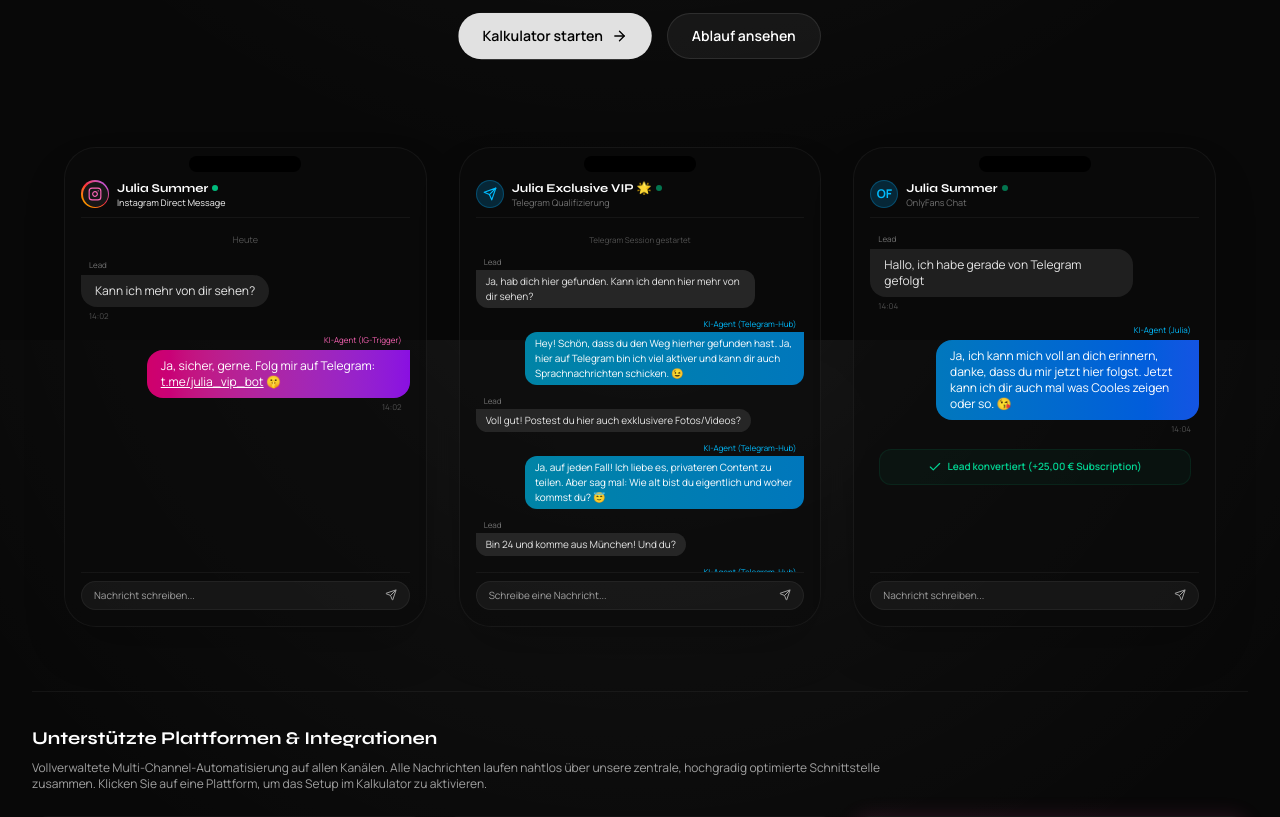
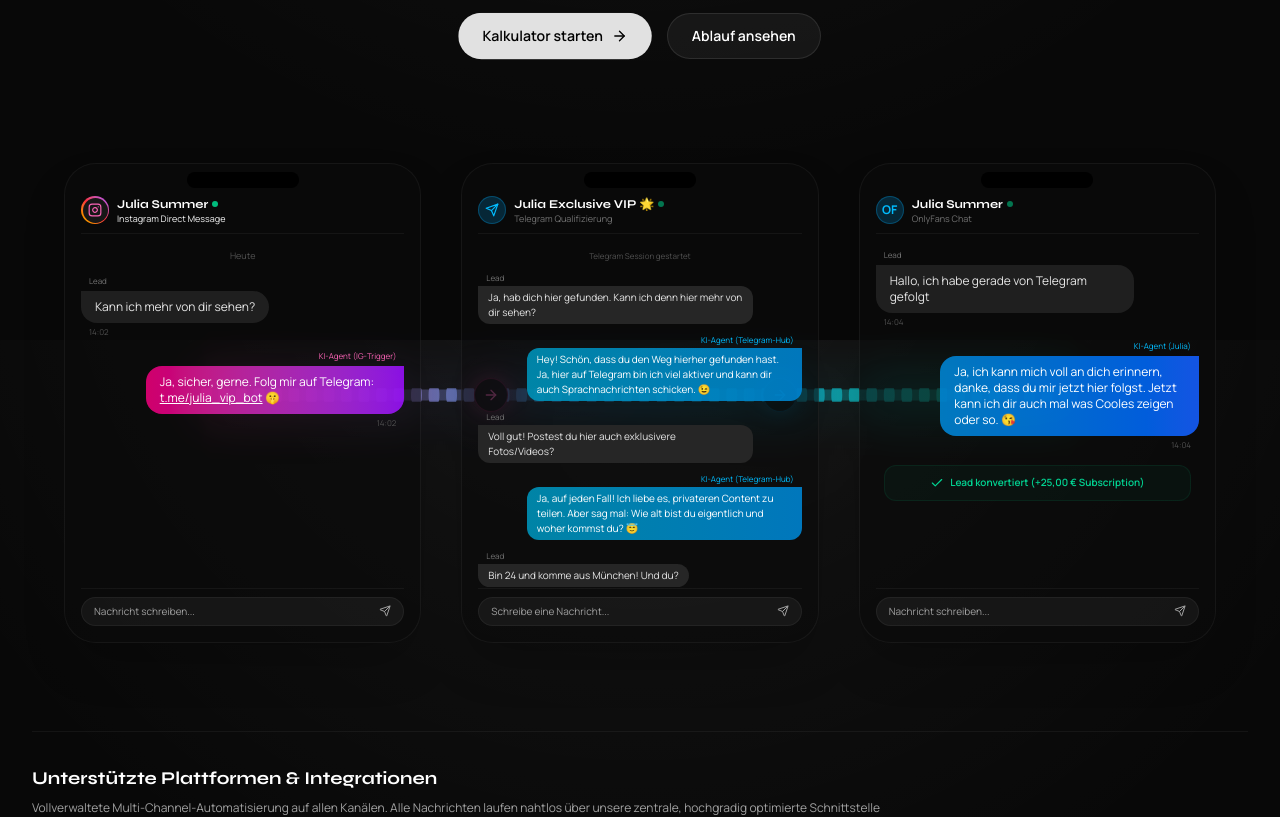
Before and after one commit to Jonaspwittmann/Marketing-Multi-Channel-Funnel, a React (Vite) app: page / in a window 1280 px wide. Shown: the part 460-1277 px from the top of the page. Built offline with nearby package versions, Linux system fonts and the light colour scheme.

Commit message:
Add animated visual flow between phones (IG -> TG -> OF)

```diff
--- a/src/App.tsx
+++ b/src/App.tsx
@@ -530,8 +530,34 @@
             </div>
           </div>
 
-          {/* 3 Handys Side-by-Side */}
-          <div className="grid grid-cols-1 md:grid-cols-3 gap-8 max-w-6xl mx-auto pt-6 animate-fade-in-up" style={{ animationDelay: '0.3s' }}>
+          {/* 3 Handys Side-by-Side mit Flow-Visualisierung */}
+          <div className="relative max-w-6xl mx-auto pt-10 pb-6 animate-fade-in-up" style={{ animationDelay: '0.3s' }}>
+
+            {/* Desktop Background Connection Flow (SVG Line) */}
+            <div className="hidden md:block absolute top-1/2 left-[12%] right-[12%] h-full -translate-y-1/2 pointer-events-none z-0">
+               <svg className="w-full h-full absolute top-1/2 -translate-y-1/2 overflow-visible" preserveAspectRatio="none" viewBox="0 0 1000 100" fill="none" xmlns="http://www.w3.org/2000/svg">
+                  <path d="M0,50 L1000,50" stroke="url(#flowGrad)" strokeWidth="6" opacity="0.15" filter="blur(6px)" />
+                  <path d="M0,50 L1000,50" stroke="url(#flowGrad)" strokeWidth="2" opacity="0.4" />
+                  <path d="M0,50 L1000,50" stroke="url(#flowGrad)" strokeWidth="2.5" strokeDasharray="10 10" strokeLinecap="round" opacity="0.8" style={{ animation: 'dash 1.5s linear infinite' }} />
+                  <defs>
+                     <linearGradient id="flowGrad" x1="0" y1="0" x2="1000" y2="0" gradientUnits="userSpaceOnUse">
+                        <stop offset="0%" stopColor="#ec4899" />
+                        <stop offset="50%" stopColor="#0ea5e9" />
+                        <stop offset="100%" stopColor="#10b981" />
+                     </linearGradient>
+                  </defs>
+               </svg>
+
+               <div className="absolute top-1/2 left-[33%] -translate-x-1/2 -translate-y-1/2 bg-neutral-950 border border-pink-500/30 rounded-full p-2 flex items-center justify-center shadow-[0_0_20px_rgba(236,72,153,0.4)] text-pink-400 z-10">
+                  <ArrowRight className="h-4 w-4" />
+               </div>
+
+               <div className="absolute top-1/2 left-[66%] -translate-x-1/2 -translate-y-1/2 bg-neutral-950 border border-sky-500/30 rounded-full p-2 flex items-center justify-center shadow-[0_0_20px_rgba(14,165,233,0.4)] text-sky-400 z-10">
+                  <ArrowRight className="h-4 w-4" />
+               </div>
+            </div>
+
+            <div className="grid grid-cols-1 md:grid-cols-3 gap-8 md:gap-10 relative z-10">
 
             {/* Handy 1: Instagram DM */}
             <div className="glass-panel rounded-[32px] border border-white/10 p-4 relative bg-neutral-950/40 shadow-2xl h-[480px] flex flex-col justify-between overflow-hidden group hover:border-white/20 transition-all duration-300">
@@ -725,6 +751,7 @@
               </div>
             </div>
 
+            </div>
           </div>
 
           {/* Platform Matrix */}
```
